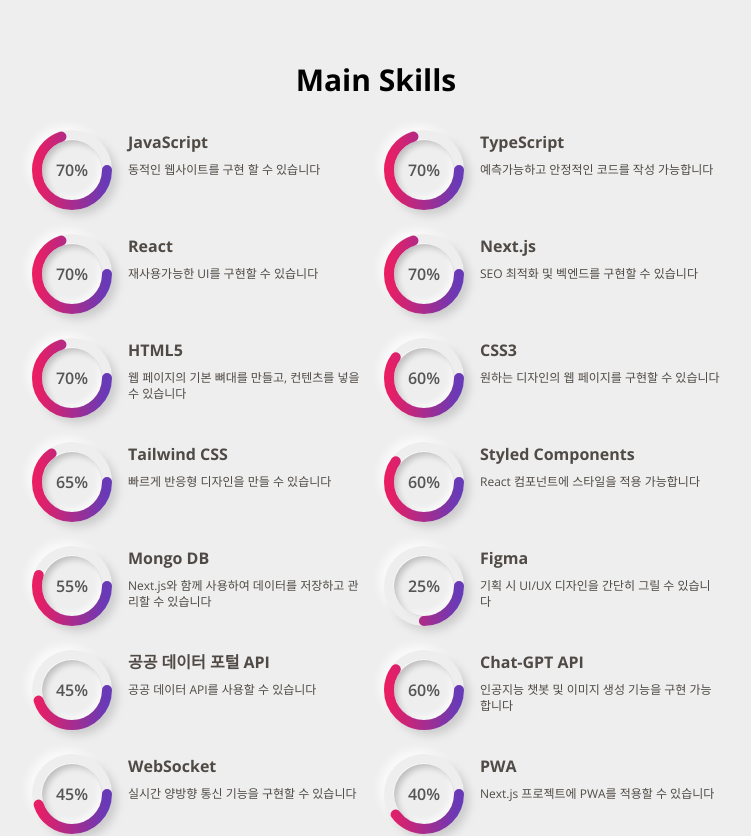
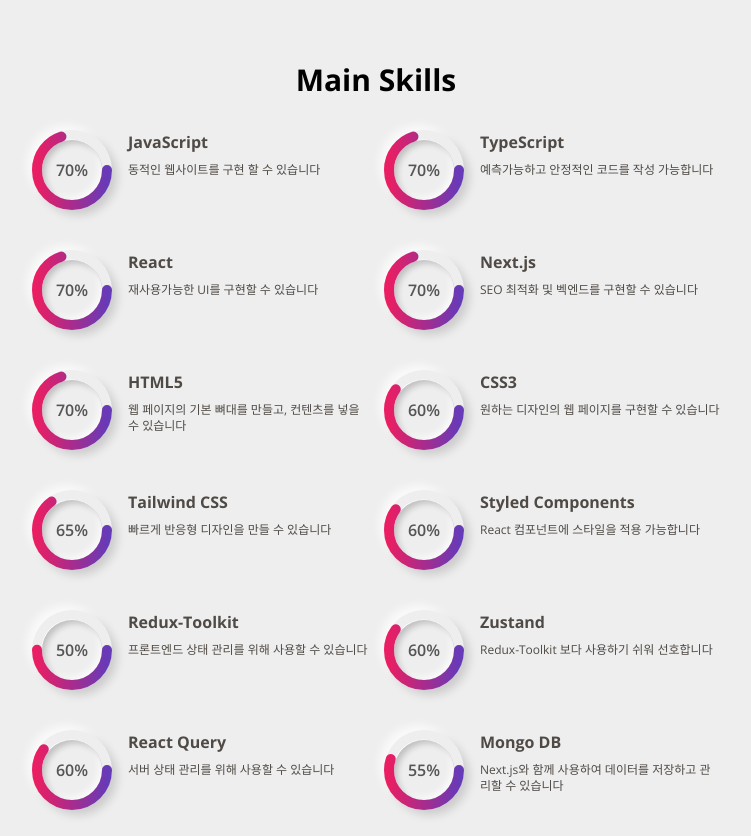
Before and after one commit to tokkissi/portfolio_2023, a Next.js app: page / in a window 1280 px wide. Shown: the part 800-1636 px from the top of the page, without its empty margins (264-1015 px from the left). Built offline with nearby package versions, Linux system fonts and the light colour scheme.

Commit message:
update: insert tech skills into skillList

```diff
--- a/src/app/components/SkillGrid.tsx
+++ b/src/app/components/SkillGrid.tsx
@@ -44,6 +44,21 @@
       percentage: 60,
     },
     {
+      skillName: "Redux-Toolkit",
+      description: "프론트엔드 상태 관리를 위해 사용할 수 있습니다",
+      percentage: 50,
+    },
+    {
+      skillName: "Zustand",
+      description: "Redux-Toolkit 보다 사용하기 쉬워 선호합니다",
+      percentage: 60,
+    },
+    {
+      skillName: "React Query",
+      description: "서버 상태 관리를 위해 사용할 수 있습니다",
+      percentage: 60,
+    },
+    {
       skillName: "Mongo DB",
       description:
         "Next.js와 함께 사용하여 데이터를 저장하고 관리할 수 있습니다",
@@ -51,8 +66,8 @@
     },
     {
       skillName: "Figma",
-      description: "기획 시 UI/UX 디자인을 간단히 그릴 수 있습니다",
-      percentage: 25,
+      description: "기획 시 UI/UX 디자인을 간단히 그리고 이해할 수 있습니다",
+      percentage: 40,
     },
     {
       skillName: "공공 데이터 포털 API",
@@ -82,7 +97,7 @@
   ];
 
   return (
-    <div className="grid grid-cols-2 gap-y-2">
+    <div className="grid grid-cols-2 gap-y-6">
       {skillList.map((skill, index) => (
         <SkillCard
           key={index}
```
